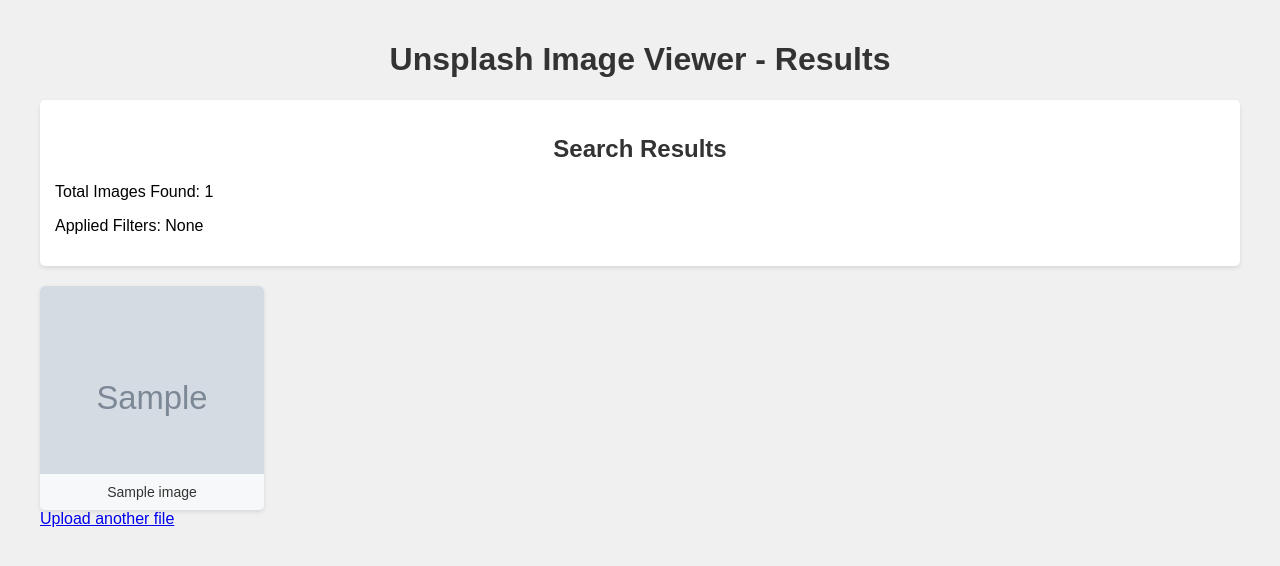
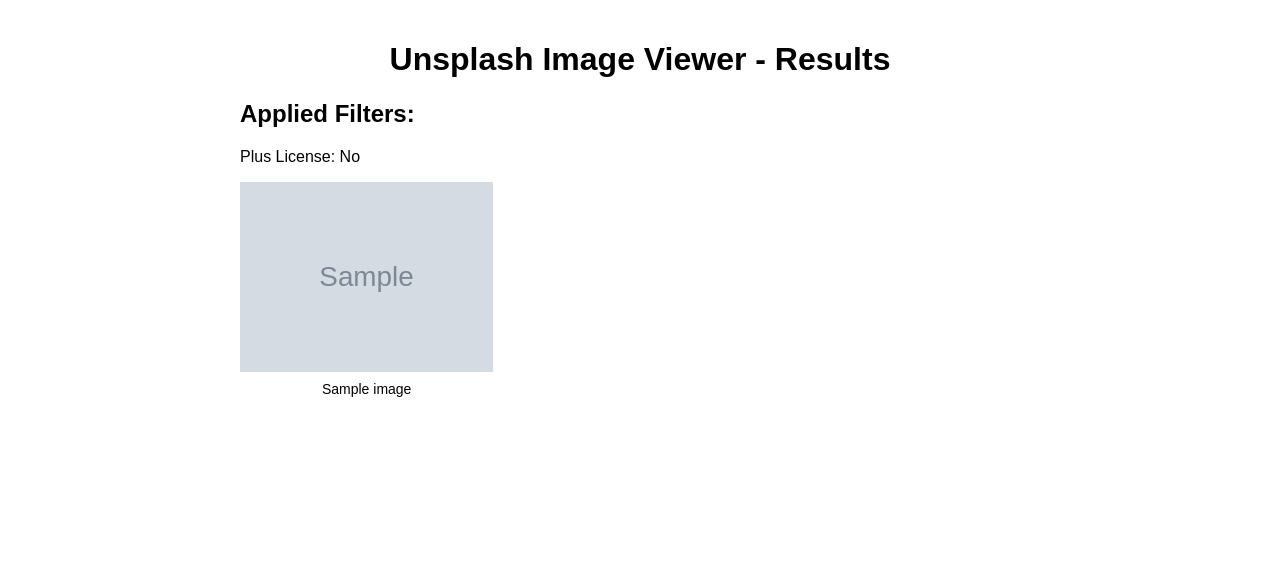
Before and after one commit to IanDuffy/UnsplashImageExtractor, a Flask app: template flask_app/templates/view_data.html in a window 1280 px wide. Shown: the top 566 px of the page. Run offline with Flask 3, Linux system fonts and the light colour scheme; the template is opened without the code that fills it: most values are stand-ins (such as "Sample title", 1, 10 or a date in 2020); grey boxes marked "Sample" are stand-in pictures.

Commit message:
Restored to '11ea666d5399b6b7fd2a69235eccccd15d550083'

```diff
--- a/flask_app/main.py
+++ b/flask_app/main.py
@@ -1,9 +1,8 @@
-from flask import Flask, render_template, request, jsonify, redirect, url_for, send_from_directory
+from flask import Flask, render_template, request, jsonify
 from flask_cors import CORS
 import json
 from datetime import datetime
 import os
-from werkzeug.utils import secure_filename
 
 app = Flask(__name__)
 CORS(app, resources={r"/*": {"origins": "*"}})
@@ -12,24 +11,9 @@ CORS(app, resources={r"/*": {"origins": "*"}})
 downloaded_files_path = os.path.join(os.getcwd(), 'downloaded_files')
 os.makedirs(downloaded_files_path, exist_ok=True)
 
-def get_most_recent_json():
-    json_files = [f for f in os.listdir(downloaded_files_path) if f.endswith('.json')]
-    if not json_files:
-        return None
-    most_recent = max(json_files, key=lambda f: os.path.getmtime(os.path.join(downloaded_files_path, f)))
-    return os.path.join(downloaded_files_path, most_recent)
-
 @app.route('/')
 def index():
-    most_recent_file = get_most_recent_json()
-    if most_recent_file:
-        with open(most_recent_file, 'r') as f:
-            data = json.load(f)
-        # Add a default 'filters' key if it doesn't exist
-        if 'filters' not in data:
-            data['filters'] = {'plus_license': False}
-        return render_template('index.html', data=data)
-    return render_template('index.html', data=None)
+    return render_template('index.html')
 
 @app.route('/search')
 def search():
@@ -52,8 +36,6 @@ def receive_data():
     data = request.json
     # Ensure we only process up to 20 images
     data['images'] = data['images'][:20]
-    # Add a 'filters' key to the data
-    data['filters'] = {'plus_license': 'license=plus' in data.get('url', '')}
     timestamp = datetime.now().strftime("%Y%m%d_%H%M%S")
     filename = f"extracted_data_{timestamp}.json"
     file_path = os.path.join(downloaded_files_path, filename)
@@ -63,40 +45,6 @@ def receive_data():
 
     return jsonify({"message": "Data received and saved successfully", "filename": filename})
 
-@app.route('/upload', methods=['GET', 'POST'])
-def upload_file():
-    if request.method == 'POST':
-        if 'file' not in request.files:
-            return redirect(request.url)
-        file = request.files['file']
-        if file.filename == '':
-            return redirect(request.url)
-        if file and file.filename.endswith('.json'):
-            filename = secure_filename(file.filename)
-            file.save(os.path.join(downloaded_files_path, filename))
-            return redirect(url_for('view_data', filename=filename))
-    return render_template('upload.html')
-
-@app.route('/files')
-def list_files():
-    files = [f for f in os.listdir(downloaded_files_path) if f.endswith('.json')]
-    return render_template('files.html', files=files)
-
-@app.route('/view_data/<filename>')
-def view_data(filename):
-    file_path = os.path.join(downloaded_files_path, filename)
-    if not os.path.exists(file_path):
-        return "File not found", 404
-
-    with open(file_path, 'r') as f:
-        data = json.load(f)
-
-    # Add a default 'filters' key if it doesn't exist
-    if 'filters' not in data:
-        data['filters'] = {'plus_license': False}
-
-    return render_template('view_data.html', data=data)
-
 @app.route('/status')
 def status():
     print("Status endpoint accessed")
--- a/flask_app/static/style.css
+++ b/flask_app/static/style.css
@@ -1,110 +1,35 @@
 body {
     font-family: Arial, sans-serif;
-    max-width: 1200px;
+    max-width: 800px;
     margin: 0 auto;
     padding: 20px;
-    background-color: #f0f0f0;
 }
 
-h1, h2 {
+h1 {
     text-align: center;
-    color: #333;
 }
 
-.info-container {
-    background-color: #fff;
-    border-radius: 5px;
-    padding: 15px;
+form {
     margin-bottom: 20px;
-    box-shadow: 0 2px 4px rgba(0,0,0,0.1);
 }
 
-.image-grid {
+#imageGrid {
     display: grid;
     grid-template-columns: repeat(auto-fill, minmax(200px, 1fr));
     gap: 20px;
-    margin-top: 20px;
 }
 
-.image-item {
-    background-color: #fff;
-    border-radius: 5px;
-    overflow: hidden;
-    box-shadow: 0 2px 4px rgba(0,0,0,0.1);
-    transition: transform 0.3s ease;
-    position: relative;
-    padding-bottom: 100%; /* Create a 1:1 aspect ratio */
+.image-container {
+    text-align: center;
+    cursor: pointer;
 }
 
-.image-item:hover {
-    transform: translateY(-5px);
+.image-container img {
+    max-width: 100%;
+    height: auto;
 }
 
-.image-item a {
-    position: absolute;
-    top: 0;
-    left: 0;
-    width: 100%;
-    height: 100%;
-    display: flex;
-    flex-direction: column;
-    text-decoration: none;
+.image-container p {
+    margin-top: 5px;
+    font-size: 14px;
 }
-
-.image-item img {
-    width: 100%;
-    height: 100%;
-    object-fit: cover; /* Preserve aspect ratio and fill the container */
-}
-
-.image-item p {
-    padding: 10px;
-    margin: 0;
-    font-size: 14px;
-    color: #333;
-    text-align: center;
-    background-color: rgba(255, 255, 255, 0.8);
-    position: absolute;
-    bottom: 0;
-    left: 0;
-    right: 0;
-}
-
-form {
-    background-color: #fff;
-    padding: 20px;
-    border-radius: 5px;
-    box-shadow: 0 2px 4px rgba(0,0,0,0.1);
-    margin-bottom: 20px;
-}
-
-input[type="text"],
-input[type="file"],
-input[type="submit"],
-button {
-    display: block;
-    margin: 10px 0;
-    padding: 5px 10px;
-}
-
-ul {
-    list-style-type: none;
-    padding: 0;
-}
-
-ul li {
-    background-color: #fff;
-    margin-bottom: 10px;
-    padding: 10px;
-    border-radius: 5px;
-    box-shadow: 0 2px 4px rgba(0,0,0,0.1);
-}
-
-ul li a {
-    color: #0066cc;
-    text-decoration: none;
-}
-
-ul li a:hover {
-    text-decoration: underline;
-}
--- a/flask_app/templates/view_data.html
+++ b/flask_app/templates/view_data.html
@@ -8,21 +8,17 @@
 </head>
 <body>
     <h1>Unsplash Image Viewer - Results</h1>
-    <div class="info-container">
-        <h2>Search Results</h2>
-        <p>Total Images Found: {{ data.imageCount }}</p>
-        <p>Applied Filters: {{ 'Plus License' if data.filters.plus_license else 'None' }}</p>
+    <div>
+        <h2>Applied Filters:</h2>
+        <p>Plus License: {{ 'Yes' if data.filters.plus_license else 'No' }}</p>
     </div>
-    <div class="image-grid">
+    <div id="imageGrid">
         {% for image in data.images %}
-        <div class="image-item">
-            <a href="{{ image.imageUrl }}" target="_blank">
-                <img src="{{ image.thumbnailUrl }}" alt="{{ image.title }}">
-                <p>{{ image.title }}</p>
-            </a>
+        <div class="image-container">
+            <img src="{{ image.thumbnailUrl }}" alt="{{ image.title }}">
+            <p>{{ image.title }}</p>
         </div>
         {% endfor %}
     </div>
-    <a href="{{ url_for('upload_file') }}" class="back-link">Upload another file</a>
 </body>
 </html>
```
Also changed, not shown: downloaded_files/extracted_data_20240925_003459.json (deleted, +0 -106 lines), flask_app/templates/files.html (deleted, +0 -18 lines), flask_app/templates/index.html (+0 -19 lines), flask_app/templates/upload.html (deleted, +0 -17 lines).
